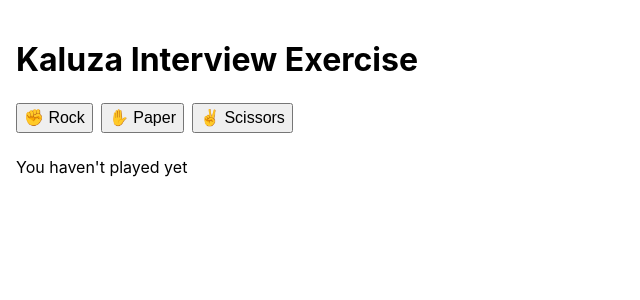
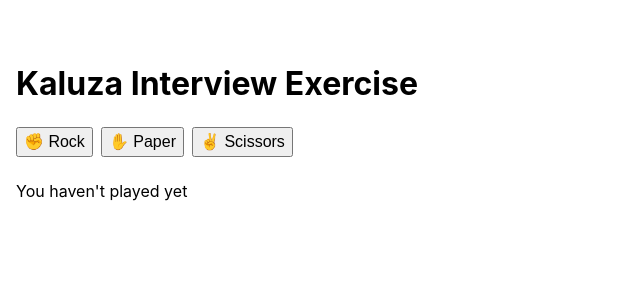
Before and after one commit to ovotech/react-rps-boilerplate, a React (Create React App) app: page / in a window 1280 px wide. Shown: the top 300 px of the page, without its empty margins (0-640 px from the left). Built offline with nearby package versions, Linux system fonts and the light colour scheme.

Commit message:
slightly improved use of semantic tags

```diff
--- a/src/components/GameOutcome.tsx
+++ b/src/components/GameOutcome.tsx
@@ -11,5 +11,5 @@
     [Outcome.Draw]: "Draw",
   };
 
-  return <main>{outcomeText[context.outcome]}</main>;
+  return <section>{outcomeText[context.outcome]}</section>;
 };
--- a/src/components/GameWrapper.ts
+++ b/src/components/GameWrapper.ts
@@ -1,5 +1,5 @@
 import styled from "styled-components";
 
-export const GameWrapper = styled.div`
+export const GameWrapper = styled.main`
   padding: 1em;
 `;
```
